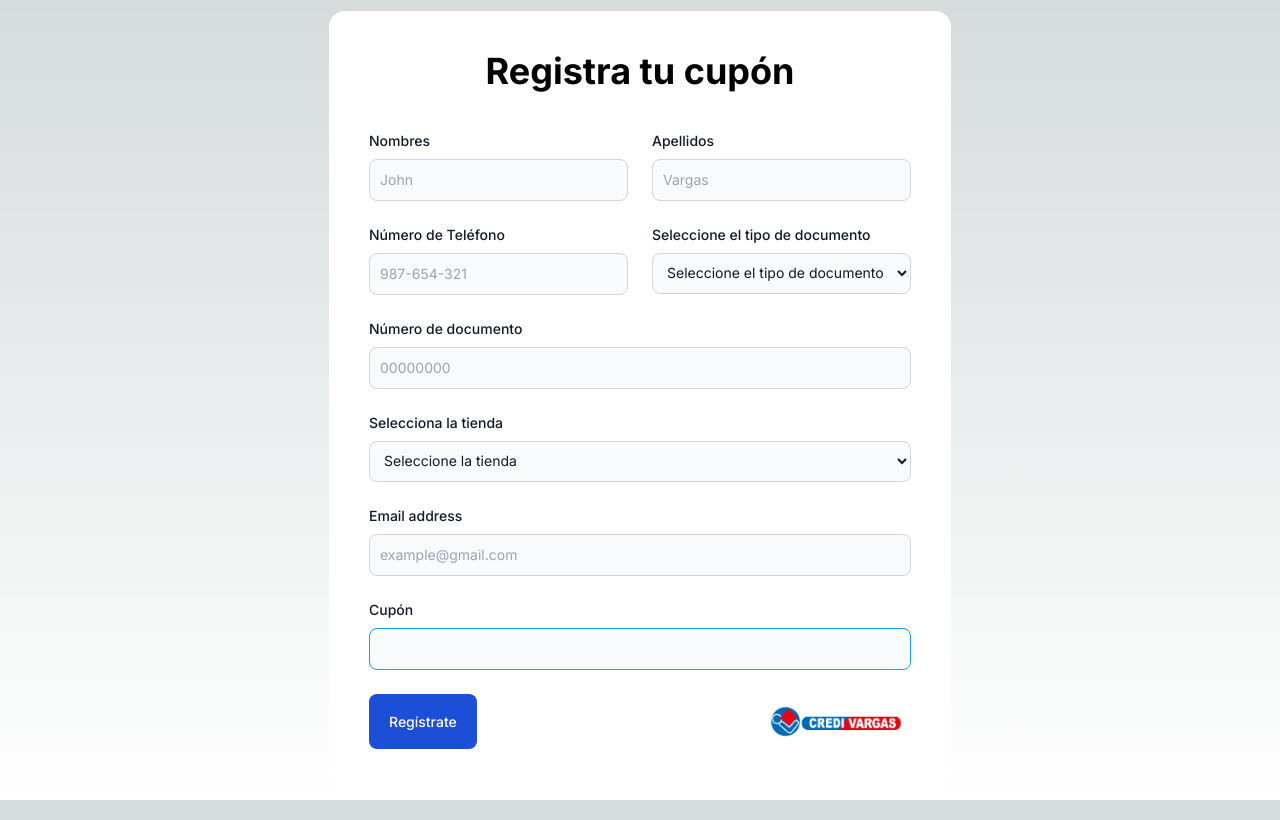
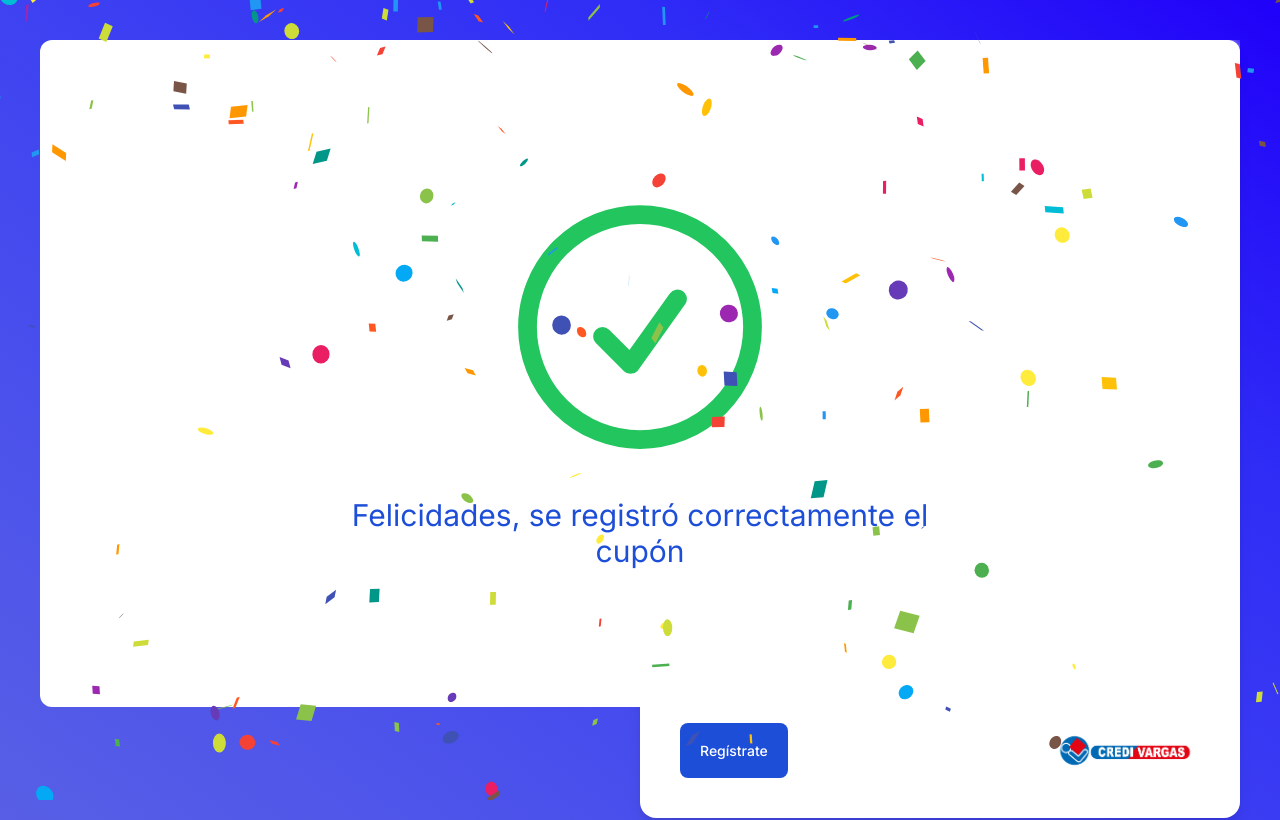
Before and after one commit to Joseduardo25/cupones-frontend, a Next.js app: page / in a window 1280 px wide. Shown: the top 820 px of the page. Built offline with nearby package versions, Linux system fonts and the light colour scheme.

Commit message:
add layout and tableCupons

```diff
--- a/app/components/Modal.tsx
+++ b/app/components/Modal.tsx
@@ -6,7 +6,7 @@ interface Prop {
 
 const Modal = ({ children }: Prop) => {
   return (
-    <div className="absolute h-5/6 top-10 left-10 right-10 backdrop-blur ">
+    <div className="fixed h-5/6 top-10 left-10 right-10 backdrop-blur ">
       <div className="flex items-center justify-center h-full p-4 bg-transparent bg-white rounded-xl blur-none">
         {children}
       </div>
--- /dev/null
+++ b/app/components/TableList.tsx
@@ -0,0 +1,53 @@
+import React from "react";
+import { CuponI } from "../interfaces";
+
+interface Prop {
+  cupones: CuponI[] | [];
+}
+
+const TableList = ({ cupones }: Prop) => {
+  console.log({ cupones });
+  return (
+    <div className="relative overflow-x-auto">
+      <table className="w-full text-sm text-left text-gray-500 dark:text-gray-400">
+        <thead className="text-xs text-gray-700 uppercase bg-gray-50 dark:bg-gray-700 dark:text-gray-400">
+          <tr>
+            <th scope="col" className="px-6 py-3">
+              Código del Cupón
+            </th>
+            <th scope="col" className="px-6 py-3">
+              Estado
+            </th>
+          </tr>
+        </thead>
+        <tbody>
+          {cupones.map((cupon) => {
+            return (
+              <>
+                <tr className="bg-white border-b dark:bg-gray-800 dark:border-gray-700">
+                  <th
+                    scope="row"
+                    className="px-6 py-4 font-medium text-gray-900 whitespace-nowrap dark:text-white"
+                  >
+                    {cupon.code}
+                  </th>
+                  <td className="px-6 py-4">
+                    {cupon.valid ? (
+                      <span className="text-green-600 font-bold">
+                        Disponible
+                      </span>
+                    ) : (
+                      <span className="text-red-600 font-bold">Utilizado</span>
+                    )}
+                  </td>
+                </tr>
+              </>
+            );
+          })}
+        </tbody>
+      </table>
+    </div>
+  );
+};
+
+export default TableList;
--- /dev/null
+++ b/app/cupones/page.tsx
@@ -0,0 +1,50 @@
+"use client";
+import React, { useEffect, useState } from "react";
+import TableList from "../components/TableList";
+import { CuponI } from "../interfaces";
+import { generateExcelFile } from "../utils/generateXlsx";
+
+const CuponesPage = () => {
+  const [dataCupons, setDataCupons] = useState<CuponI[] | []>([]);
+
+  useEffect(() => {
+    getInfo().then((info) => {
+      setDataCupons(info);
+    });
+  }, []);
+
+  const getInfo = async () => {
+    try {
+      console.log(`${process.env.NEXT_PUBLIC_DB_URL}cupon`);
+
+    // cambiar url para produccion
+      const response = await fetch(`http://localhost:5050/api/v1/cupon`);
+      const data = await response.json();
+      return data.cupons;
+    } catch (error) {
+      console.log(error);
+    }
+  };
+
+  const downloadFile = () => {};
+
+  return (
+    <div className="h-screen overflow-y-auto ">
+      <div className="mx-auto container mt-10 flex justify-between">
+        <h1>Cupones</h1>
+        <div className="">
+          <button onClick={() => generateExcelFile(dataCupons)}>
+            descargar cupones
+          </button>
+        </div>
+      </div>
+      <main>
+        <div className="container mx-auto mt-10">
+          <TableList cupones={dataCupons} />
+        </div>
+      </main>
+    </div>
+  );
+};
+
+export default CuponesPage;
--- /dev/null
+++ b/app/interfaces/index.tsx
@@ -0,0 +1,8 @@
+export interface CuponI {
+  _id: string;
+  code: string;
+  valid: boolean;
+  createdAt: string;
+  updatedAt: string;
+  __v?: number;
+}
--- a/app/page.tsx
+++ b/app/page.tsx
@@ -8,6 +8,8 @@ import Loader from "./components/Loader";
 import Modal from "./components/Modal";
 import Confetti from "react-confetti";
 import Link from 'next/link';
+import styles from "./styles/Styles.module.css";
+import tv from "../public/tv.png";
 // import useWindowSize from "react-use/lib/useWindowSize";
 
 interface FormI {
@@ -26,7 +28,7 @@ const HomePage = () => {
   const notifyWarning = () => toast.error("Existe un campo vacío");
   const [isLoading, setIsLoading] = useState(false);
   const [isInvalid, setIsInvalid] = useState(false);
-  const [steps, setSteps] = useState(false);
+  const [steps, setSteps] = useState(true);
   const [width, setWidth] = useState(0);
   const [height, setHeight] = useState(0);
 
@@ -107,7 +109,10 @@ const HomePage = () => {
 
   return (
     <>
-      <div className="flex items-center justify-center h-screen">
+      <div
+      // className="flex items-center justify-center h-screen"
+      className={`md:flex items-center justify-center min-h-screen pb-24 relative ${styles.bgGradient}`}
+      >
         <div>
           <Toaster />
         </div>
@@ -147,7 +152,7 @@ const HomePage = () => {
         )}
             {isInvalid &&
               <Modal>
-              <div className="flex flex-col items-center justify-center w-1/2 text-center">
+              <div className="flex flex-col items-center justify-center w-1/2 h-1/2 text-center">
                 <div className="h-80">
                   <svg
                     fill="none"
@@ -182,8 +187,28 @@ const HomePage = () => {
               </div>
             </Modal>
             }
-
-        <form className={`p-10 bg-white rounded-2xl `} onSubmit={handleSubmit}>
+        <div className="md:flex md:container md:mx-auto w-full p-2 md:p-10">
+          <div className="md:w-1/2 flex flex-col justify-center items-center">
+              <Image
+                src={logo}
+                alt={"Logo de CrediVargas"}
+                height={150}
+                width={250}
+                className=""
+              />
+              <span className="text-white text-1xl">Del 10 al 31 de Julio</span>
+              <button className="px-5 pt-2 rounded-full bg-orange-600 text-white font-normal mt-2">
+                !Gana con la Cuponera Credi Vargas!
+              </button>
+              <Image
+                src={tv}
+                alt={"Logo de CrediVargas"}
+                height={100}
+                width={350}
+                className=""
+              />
+          </div>
+          <form className={`md:p-10 bg-white rounded-2xl md:w-1/2 p-1 shadow-lg`} onSubmit={handleSubmit}>
             <h1 className="mb-10 text-4xl font-bold text-center">
               Registra tu cupón
             </h1>
@@ -350,6 +375,7 @@ const HomePage = () => {
             </div>
           </form>
         </div>
+      </div>
     </>
   );
 };
--- /dev/null
+++ b/app/styles/Styles.module.css
@@ -0,0 +1,8 @@
+.bgGradient {
+    background-image: linear-gradient(to right top,
+            #5c63e3,
+            #4d54ea,
+            #3e42f1,
+            #2f2cf6,
+            #2000f9);
+}
--- a/app/utils/apis.ts
+++ b/app/utils/apis.ts
@@ -11,9 +11,9 @@ interface DataI {
 
 export const saveRegisterCoupon = async (data: DataI) => {
   try {
-    // console.log(`http://localhost:5050/api/v1/user`);
     const response = await fetch(
-      `https://cupona-app-server-production.up.railway.app/api/v1/user`,
+      // `https://cupona-app-server-production.up.railway.app/api/v1/user`,
+      `http://localhost:5050/api/v1/user`,
       {
         method: "POST",
         headers: {
@@ -21,7 +21,9 @@ export const saveRegisterCoupon = async (data: DataI) => {
         },
         body: JSON.stringify(data),
       }
-    );
+    )
+    ;
+    console.log(await response, "respuesta");
     const dataResponse = await response.json();
     console.log(dataResponse);
     return dataResponse;
--- /dev/null
+++ b/app/utils/generateXlsx.tsx
@@ -0,0 +1,9 @@
+import { utils, writeFile } from "xlsx";
+
+export const generateExcelFile = (data: any) => {
+  console.log("data: ", data);
+  let wb = utils.book_new();
+  let ws = utils.json_to_sheet(data);
+  utils.book_append_sheet(wb, ws, "Lista de Cupones");
+  writeFile(wb, "cupones.xlsx");
+};
--- a/package.json
+++ b/package.json
@@ -23,6 +23,7 @@
     "react-hot-toast": "^2.4.1",
     "react-use": "^17.4.0",
     "tailwindcss": "3.3.2",
-    "typescript": "5.1.6"
+    "typescript": "5.1.6",
+    "xlsx": "^0.18.5"
   }
 }
```
Also changed, not shown: public/tv.png (added), 1 other file (tests, documents, lock files or other folders). Lines whose indentation alone changed are shown as unchanged.
